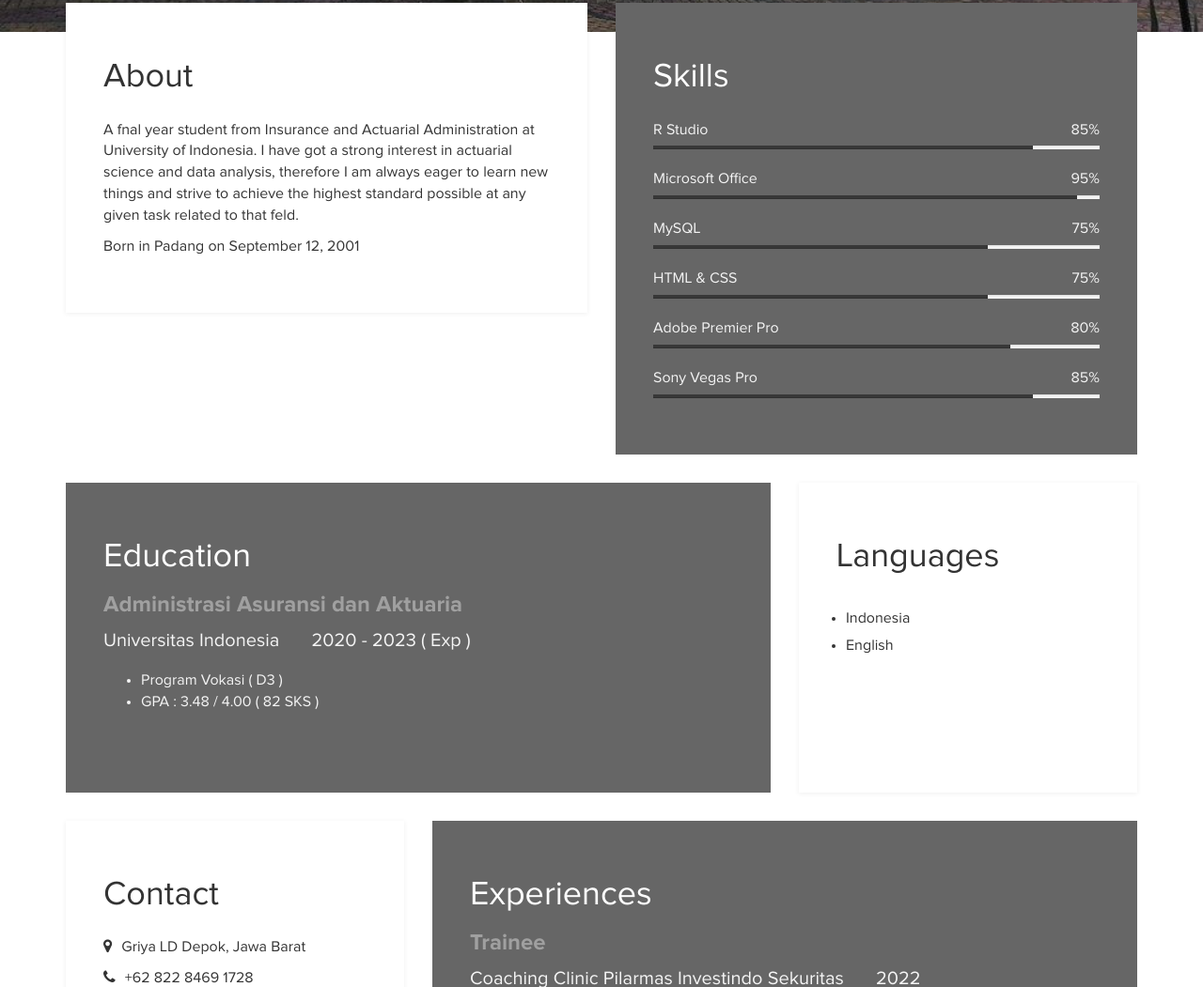
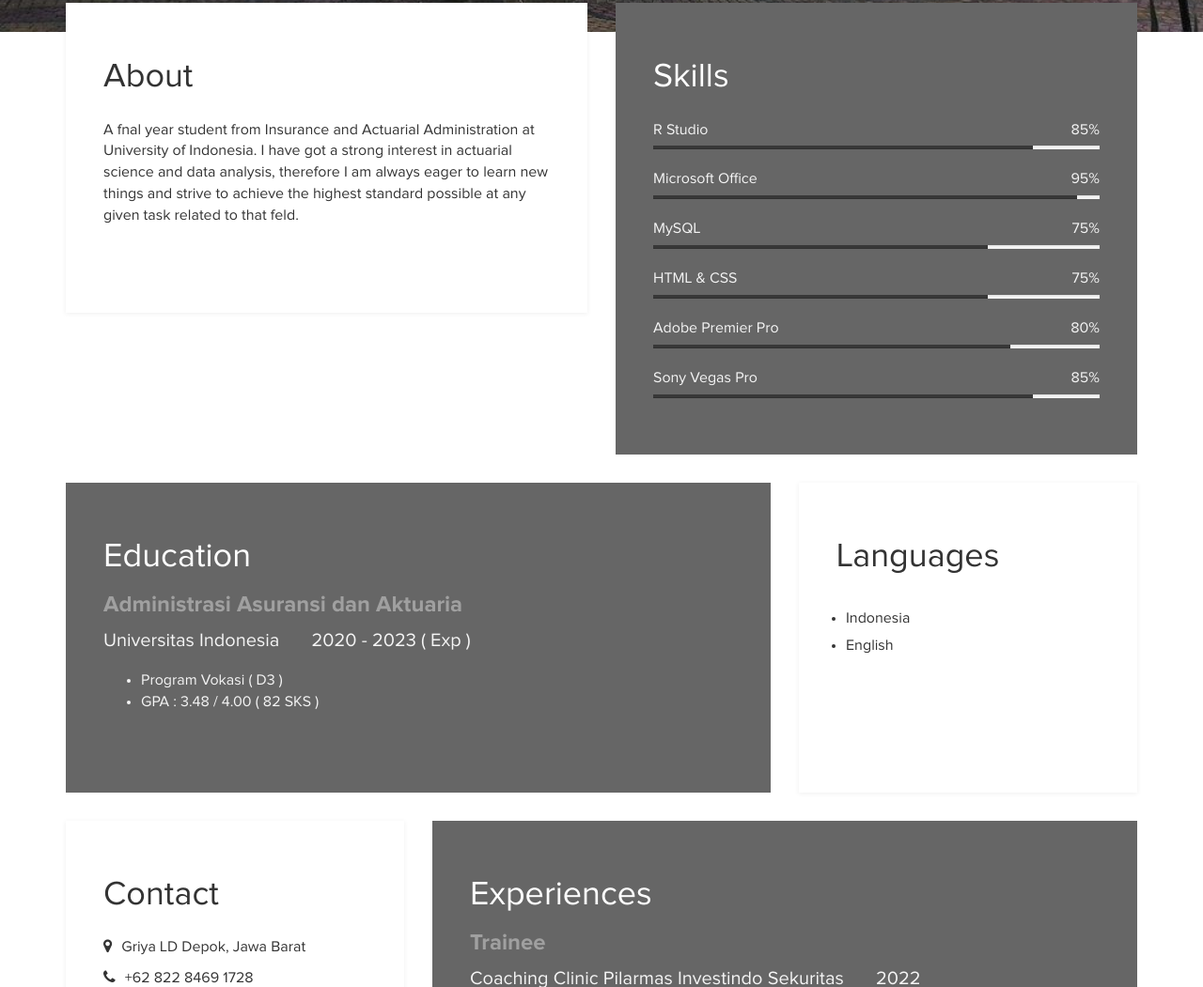
Before and after one commit to rapyourbabe/rapyourbabe, a plain HTML site: page index.html in a window 1280 px wide. Shown: the part 766-1817 px from the top of the page at 94% size. Drawn offline with Linux system fonts and the light colour scheme.

Commit message:
Update index.html

```diff
--- a/index.html
+++ b/index.html
@@ -45,7 +45,6 @@
 				<p>A fnal year student from Insurance and Actuarial Administration at University of Indonesia. I have got a strong interest in
 					actuarial science and data analysis, therefore I am always eager to learn new things and strive to achieve the highest standard
 					possible at any given task related to that feld.</p>
-				<p>Born in Padang on September 12, 2001</p>
 			</div>
 		</div>
 		<div class="col-md-6 col-sm-12">
```
